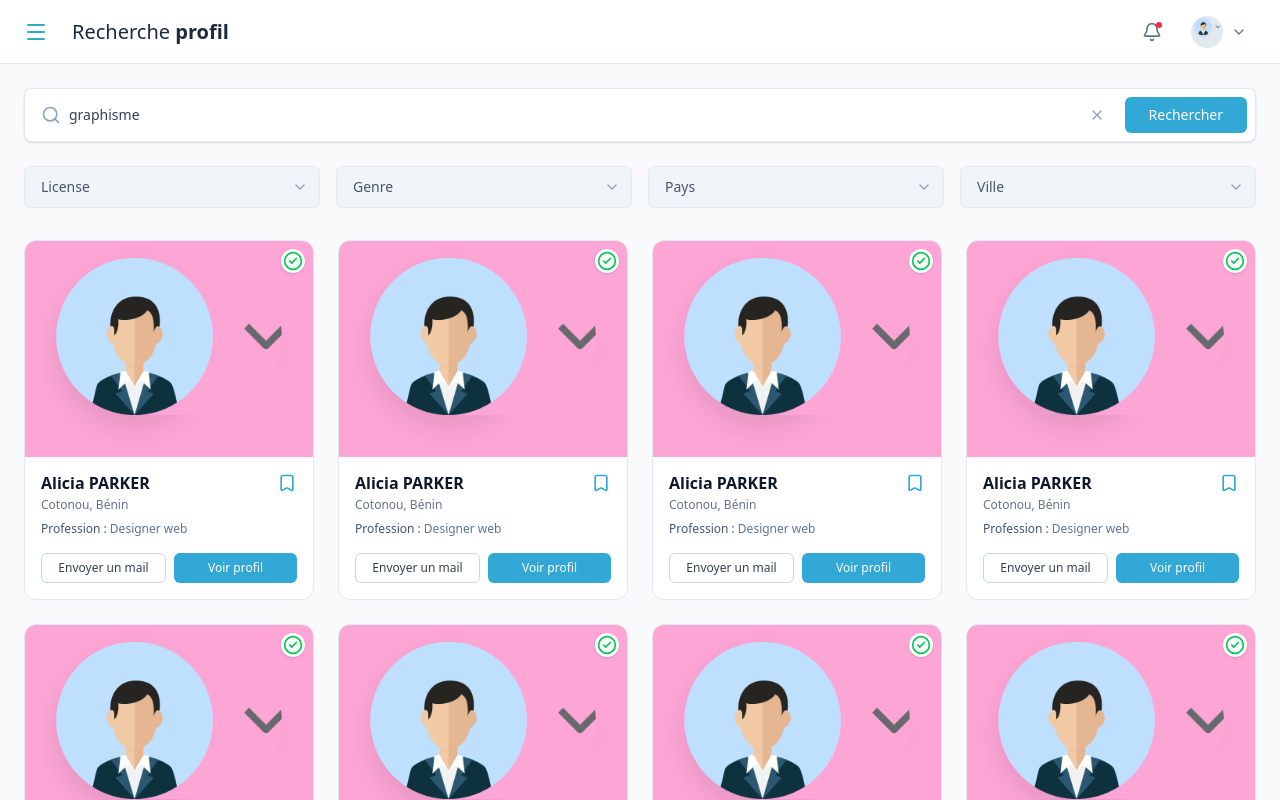
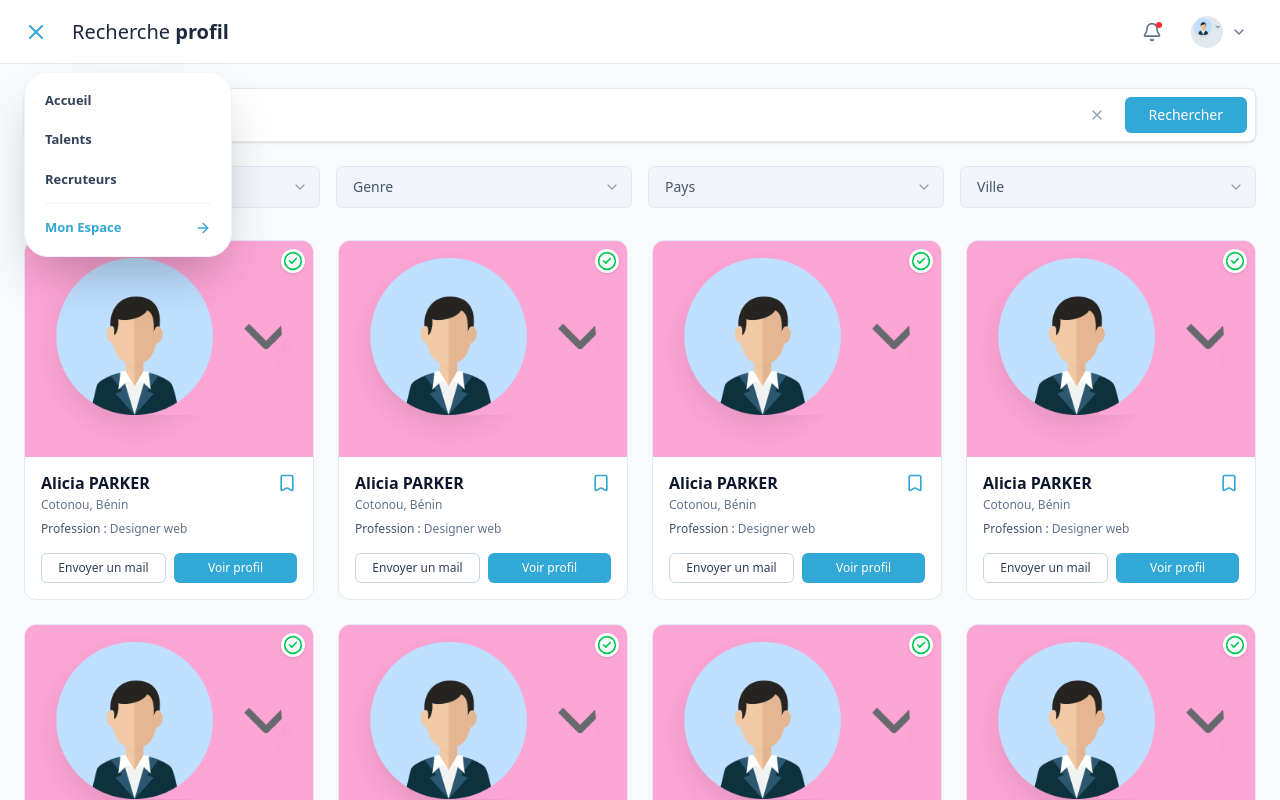
Before and after one commit to gerardhogh/Check-CV, a Next.js app: page /recherche-profil in a window 1280 px wide. Both pictures are taken after a click on the button 36 px from the left and 31 px from the top of the page. Shown: the top 800 px of the page. Built offline with nearby package versions, Linux system fonts and the light colour scheme.

Commit message:
fix: update navigation dropdown design to match the true project style

```diff
--- a/app/recherche-profil/page.tsx
+++ b/app/recherche-profil/page.tsx
@@ -2,6 +2,7 @@
 
 import { useState } from "react";
 import Image from "next/image";
+import Link from "next/link";
 import {
   Menu,
   Bell,
@@ -25,18 +26,44 @@ const MOCK_TALENTS = Array.from({ length: 16 }).map((_, i) => ({
 
 export default function RechercheProfil() {
   const [searchQuery, setSearchQuery] = useState("graphisme");
+  const [isMenuOpen, setIsMenuOpen] = useState(false);
 
   return (
     <div className="min-h-screen bg-slate-50 flex flex-col font-sans">
       {/* Header */}
       <header className="bg-white border-b border-slate-200 h-16 flex items-center justify-between px-6 sticky top-0 z-10">
-        <div className="flex items-center gap-4">
-          <button className="p-2 -ml-2 text-[#32A8D7] hover:bg-blue-50 rounded-lg transition-colors">
-            <Menu className="w-6 h-6" />
+        <div className="flex items-center gap-4 relative">
+          <button
+            onClick={() => setIsMenuOpen(!isMenuOpen)}
+            className="p-2 -ml-2 text-[#32A8D7] hover:bg-blue-50 rounded-lg transition-colors"
+          >
+            {isMenuOpen ? <X className="w-6 h-6" /> : <Menu className="w-6 h-6" />}
           </button>
           <h1 className="text-xl font-medium text-slate-800">
             Recherche <span className="font-bold">profil</span>
           </h1>
+
+          {/* Navigation Dropdown Menu */}
+          {isMenuOpen && (
+            <div className="absolute top-12 left-0 mt-3 w-52 bg-white rounded-3xl shadow-2xl border border-slate-100 py-2 z-30 animate-fade-in">
+              <Link href="/" className="w-full text-left px-5 py-2.5 text-[13px] text-slate-700 hover:bg-slate-50 font-semibold flex items-center transition-colors">
+                Accueil
+              </Link>
+              <Link href="/talents" className="w-full text-left px-5 py-2.5 text-[13px] text-slate-700 hover:bg-slate-50 font-semibold flex items-center transition-colors">
+                Talents
+              </Link>
+              <Link href="/recruteurs" className="w-full text-left px-5 py-2.5 text-[13px] text-slate-700 hover:bg-slate-50 font-semibold flex items-center transition-colors">
+                Recruteurs
+              </Link>
+
+              <div className="my-1 border-t border-slate-100 mx-5"></div>
+
+              <Link href="/dashboard/recruteur" className="w-full text-left px-5 py-2.5 text-[13px] text-[#32A8D7] hover:bg-blue-50 font-bold flex items-center justify-between transition-colors">
+                Mon Espace
+                <ArrowRight className="w-4 h-4" />
+              </Link>
+            </div>
+          )}
         </div>
 
         <div className="flex items-center gap-4">
```
